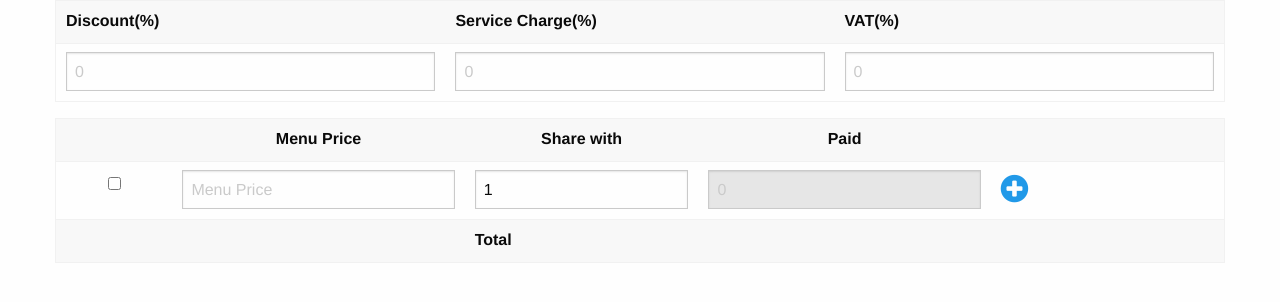
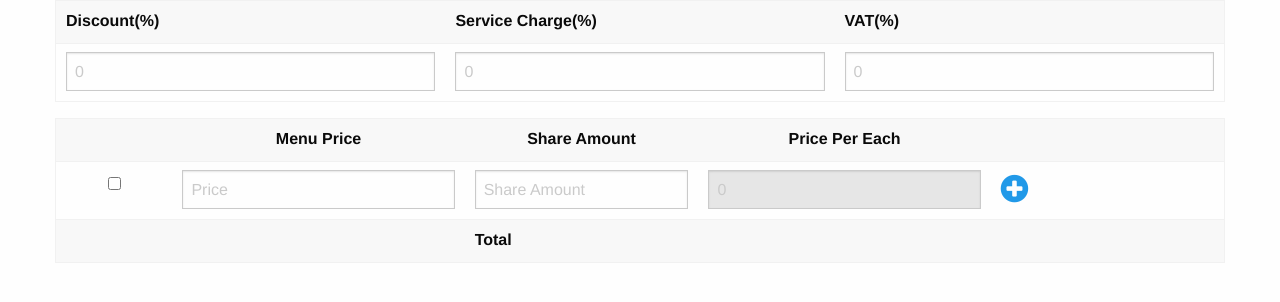
Before and after one commit to BabyThor/billshare, a Django app: page /share/ in a window 1280 px wide. Shown: the top 302 px of the page. Run offline with Django 3.2, Linux system fonts and the light colour scheme; some libraries are stand-ins or nearby versions.

Commit message:
Fix templat for selfshare

```diff
--- a/templates/self_share.html
+++ b/templates/self_share.html
@@ -26,15 +26,15 @@
 				<tr>
 					<td width="10%" class="text-center">
 					<td width="25%" class="text-center">Menu Price</td>
-					<td width="20%" class="text-center">Share with</td>
-					<td width="25%" class="text-center">Paid</td>
+					<td width="20%" class="text-center">Share Amount</td>
+					<td width="25%" class="text-center">Price Per Each</td>
 					<td width="20%" class="text-center"></td>
 				</tr>
 			</thead>
 			<tr>
 				<td class="text-center"><input type="checkbox" class="ate"></td>
-				<td><input type="number" class="price" placeholder="Menu Price"></td>
-				<td><input type="number" class="share" placeholder="How many people will share" value="1"></td>
+				<td><input type="number" class="price" placeholder="Price"></td>
+				<td><input type="number" class="share" placeholder="Share Amount"></td>
 				<td><input type="number" class="paid" placeholder="0" disabled=""></td>
 				<td>
 					<a class="add-item text-center"><i class="fa fa-plus-circle" aria-hidden="true"></i></a>
@@ -112,7 +112,7 @@
 </script>
 <script type="text/javascript">
 	$(document).on("click", ".add-item", function(e) {
-		$('.item').append('<tr><td class="text-center"><input type="checkbox" class="ate"></td><td><input class="price" placeholder="Menu Price" type="number"></td><td><input class="share" placeholder="How many people will share" type="number" value="1"></td><td><input class="paid" placeholder="0" type="number" disabled=""></td><td><a class="add-item text-center"><i class="fa fa-plus-circle" aria-hidden="true"></i></a><a class="remove-item text-center"><i class="fa fa-minus-circle alert" aria-hidden="true"></i></a></td></tr>');
+		$('.item').append('<tr><td class="text-center"><input type="checkbox" class="ate"></td><td><input class="price" placeholder="Price" type="number"></td><td><input class="share" placeholder="1" type="number"></td><td><input class="paid" placeholder="0" type="number" disabled=""></td><td><a class="add-item text-center"><i class="fa fa-plus-circle" aria-hidden="true"></i></a><a class="remove-item text-center"><i class="fa fa-minus-circle alert" aria-hidden="true"></i></a></td></tr>');
 		$(this).parent().html('<a class="add-item text-center"><i class="fa fa-plus-circle" aria-hidden="true"></i></a><a class="remove-item text-center"><i class="fa fa-minus-circle alert" aria-hidden="true"></i></a>');
 	});
 	$(document).on("click", ".remove-item", function(e) {
```
